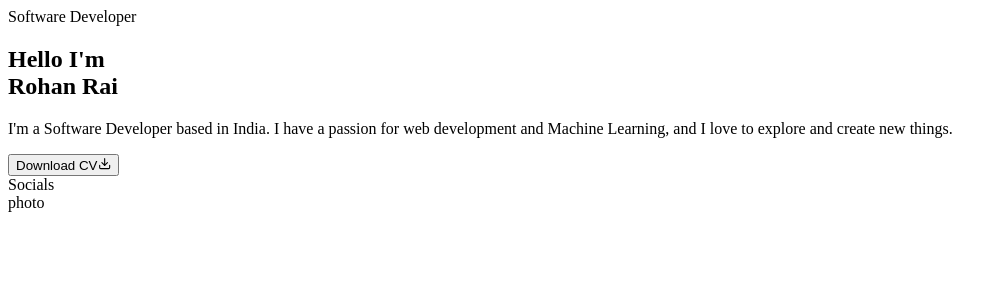
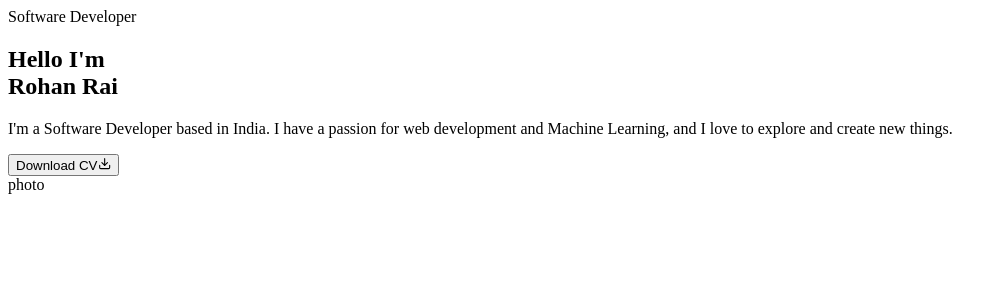
Before and after one commit to rohxn-rai/rohan-rai-portfolio, a Next.js app: page / in a window 1280 px wide. Shown: the top 300 px of the page, without its empty margins (0-1007 px from the left). Built offline with nearby package versions, Linux system fonts and the light colour scheme.

Commit message:
modified Home - added Social in the same div as download cv

```diff
--- a/app/page.jsx
+++ b/app/page.jsx
@@ -1,5 +1,7 @@
 import { Button } from "@/components/ui/button";
 import { FiDownload } from "react-icons/fi";
+
+import Social from "@/components/Social";
 
 const Home = () => {
   return (
@@ -35,7 +37,9 @@ const Home = () => {
                 <FiDownload className="text-xl" />
               </Button>
 
-              <div className="mb-8 lg:mb-0">Socials</div>
+              <div className="mb-8 lg:mb-0">
+                <Social />
+              </div>
             </div>
           </div>
 
```
